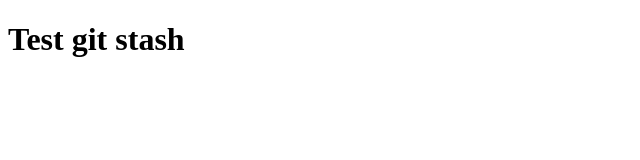
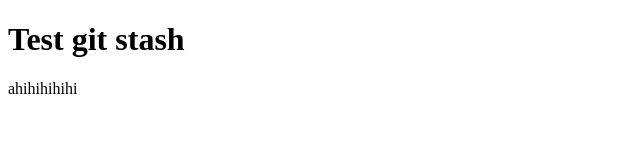
Before and after one commit to xitrumIT/FetchTraining, a plain HTML site: page src/index.html in a window 1280 px wide. Shown: the whole page, without its empty margins (0-640 px from the left). Drawn offline with Linux system fonts and the light colour scheme.

Commit message:
test stash branch

```diff
--- a/src/index.html
+++ b/src/index.html
@@ -10,6 +10,7 @@
 
 <body>
     <h1 class="head-h1">Test git stash</h1>
+    <p>ahihihihihi</p>
 </body>
 
 </html>
```
